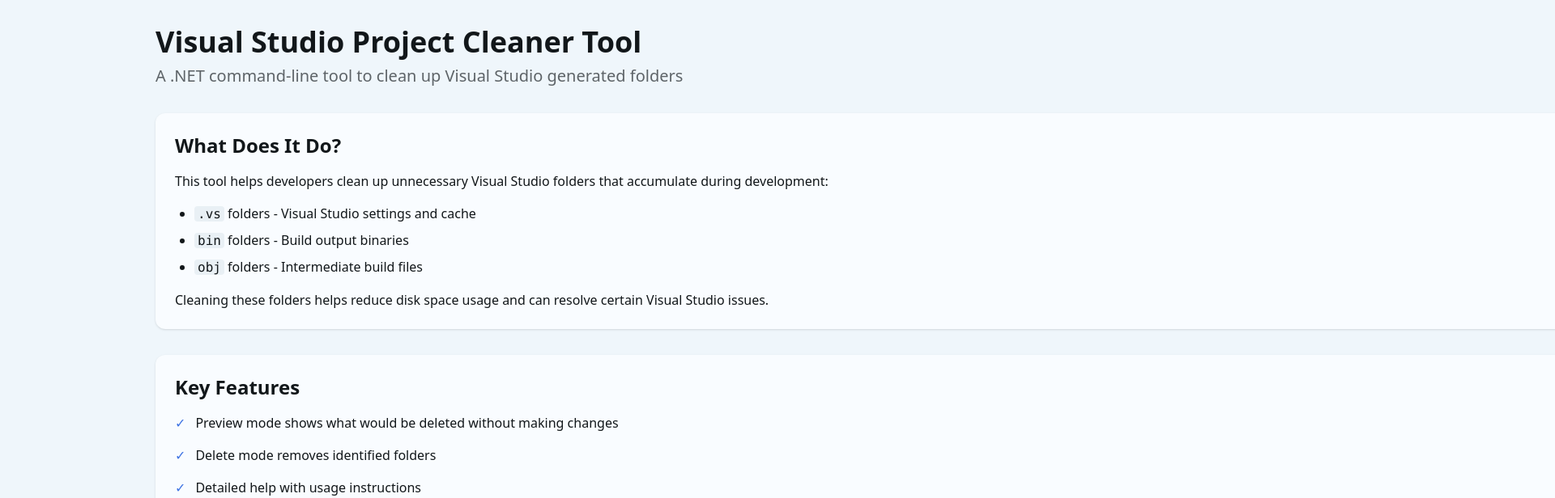
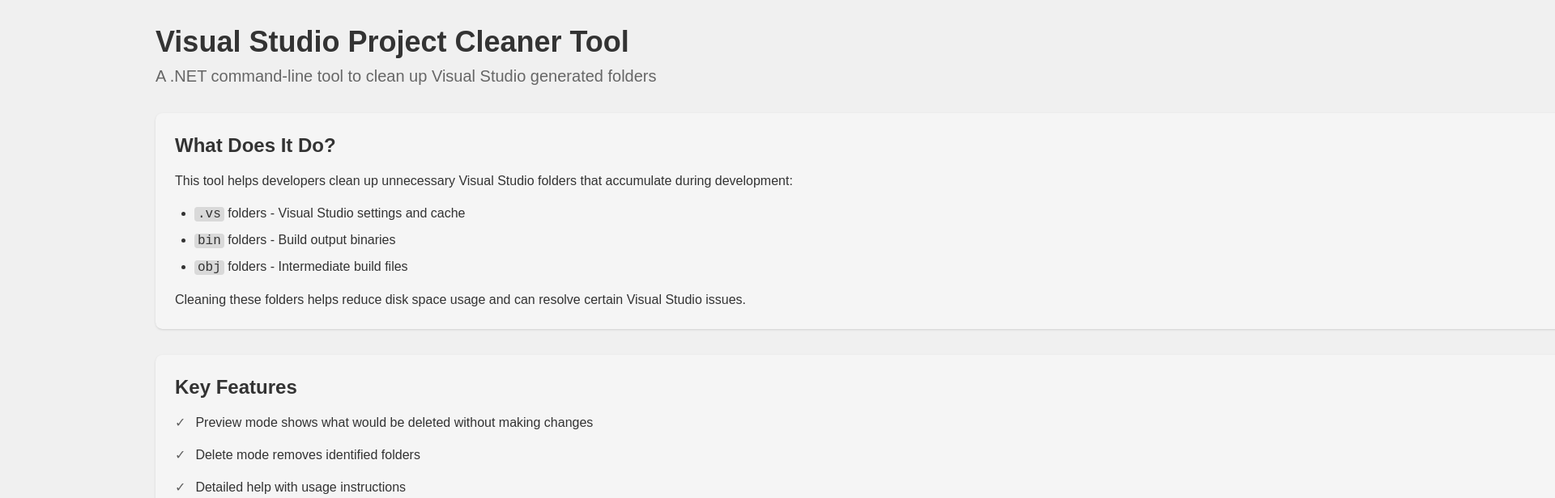
Before and after one commit to OsirisTerje/VSClean, a React (Vite) app: page / in a window 1280 px wide. Shown: the top 616 px of the page at 81% size, 1920 px wide, since content can reach past the window. Built offline with nearby package versions, Linux system fonts and the light colour scheme.

Commit message:
Saved user edits

```diff
--- a/src/index.css
+++ b/src/index.css
@@ -8,35 +8,79 @@
 }
 
 :root {
-  --background: oklch(0.97 0.01 240);
-  --foreground: oklch(0.2 0.01 240);
+  --background: #f0f0f0;
+  --foreground: #333333;
 
-  --card: oklch(0.99 0.005 240);
-  --card-foreground: oklch(0.2 0.01 240);
+  --card: #f5f5f5;
+  --card-foreground: #333333;
 
-  --popover: oklch(0.99 0.005 240);
-  --popover-foreground: oklch(0.2 0.01 240);
+  --popover: #f5f5f5;
+  --popover-foreground: #333333;
 
-  --primary: oklch(0.58 0.18 263);
-  --primary-foreground: oklch(0.99 0.01 240);
+  --primary: #606060;
+  --primary-foreground: #ffffff;
 
-  --secondary: oklch(0.95 0.04 263);
-  --secondary-foreground: oklch(0.4 0.17 263);
+  --secondary: #e0e0e0;
+  --secondary-foreground: #333333;
 
-  --accent: oklch(0.88 0.06 223);
-  --accent-foreground: oklch(0.15 0.06 223);
+  --accent: #c0c0c0;
+  --accent-foreground: #333333;
 
-  --destructive: oklch(0.67 0.2 25);
-  --destructive-foreground: oklch(0.99 0.01 240);
+  --destructive: #cc3333;
+  --destructive-foreground: #ffffff;
 
-  --muted: oklch(0.95 0.01 240);
-  --muted-foreground: oklch(0.5 0.01 240);
+  --muted: #d9d9d9;
+  --muted-foreground: #666666;
 
-  --border: oklch(0.87 0.01 240);
-  --input: oklch(0.85 0.01 240);
-  --ring: oklch(0.65 0.15 263);
+  --border: #d0d0d0;
+  --input: #e0e0e0;
+  --ring: #606060;
 
-  --radius: 0.5rem;
+  --radius: 0.35rem;
+
+  --chart-1: #606060;
+
+  --chart-2: #476666;
+
+  --chart-3: #909090;
+
+  --chart-4: #a8a8a8;
+
+  --chart-5: #c0c0c0;
+
+  --sidebar: #eaeaea;
+
+  --sidebar-foreground: #333333;
+
+  --sidebar-primary: #606060;
+
+  --sidebar-primary-foreground: #ffffff;
+
+  --sidebar-accent: #c0c0c0;
+
+  --sidebar-accent-foreground: #333333;
+
+  --sidebar-border: #d0d0d0;
+
+  --sidebar-ring: #606060;
+
+  --font-sans: Montserrat, sans-serif;
+
+  --font-serif: Georgia, serif;
+
+  --font-mono: Fira Code, monospace;
+
+  --shadow-color: hsl(0 0% 20% / 0.1);
+
+  --shadow-opacity: 0.15;
+
+  --shadow-blur: 0px;
+
+  --shadow-spread: 0px;
+
+  --shadow-offset-x: 0px;
+
+  --shadow-offset-y: 2px;
 }
 
 @theme {
```
